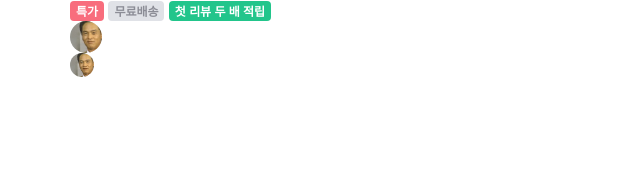
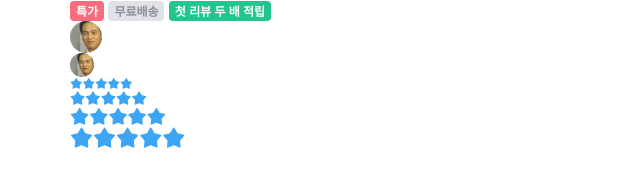
Before and after one commit to YunJinah/tomorrow-house, a website: page index.html in a window 1280 px wide. Shown: the whole page, without its empty margins (0-640 px from the left). Drawn offline with nearby package versions, Linux system fonts and the light colour scheme; files that its build step writes are made by us from their sources; files whose address does not match are found by name.

Commit message:
💄 Implement star-rating components

```diff
--- a/index.html
+++ b/index.html
@@ -39,6 +39,36 @@
         <div class="avatar-24">
           <img src="./assets/images/img-user-01.jpg" alt="아바타" />
         </div>
+        <div>
+          <div class="star-rating-13">
+            <i class="ic-star is-active"></i>
+            <i class="ic-star is-active"></i>
+            <i class="ic-star is-active"></i>
+            <i class="ic-star is-active"></i>
+            <i class="ic-star is-active"></i>
+          </div>
+          <div class="star-rating-16">
+            <i class="ic-star is-active"></i>
+            <i class="ic-star is-active"></i>
+            <i class="ic-star is-active"></i>
+            <i class="ic-star is-active"></i>
+            <i class="ic-star is-active"></i>
+          </div>
+          <div class="star-rating-20">
+            <i class="ic-star is-active"></i>
+            <i class="ic-star is-active"></i>
+            <i class="ic-star is-active"></i>
+            <i class="ic-star is-active"></i>
+            <i class="ic-star is-active"></i>
+          </div>
+          <div class="star-rating-24">
+            <i class="ic-star is-active"></i>
+            <i class="ic-star is-active"></i>
+            <i class="ic-star is-active"></i>
+            <i class="ic-star is-active"></i>
+            <i class="ic-star is-active"></i>
+          </div>
+        </div>
         </div>
       </div>
     </div>
--- a/styles/main.scss
+++ b/styles/main.scss
@@ -13,5 +13,6 @@
 
 @import './modules/tags';
 @import './modules/avatars';
+@import './modules/star-ratings';
 
 @import './layouts/grids';
--- /dev/null
+++ b/styles/modules/_star-ratings.scss
@@ -0,0 +1,31 @@
+%star-ratins-base {
+  @include flexbox(start);
+
+  .ic-star {
+    color: $border;
+
+    &.is-active {
+      color: $blue;
+    }
+  }
+}
+
+.star-rating-13 {
+  @extend %star-ratins-base;
+  font-size: 13px;
+}
+
+.star-rating-16 {
+  @extend %star-ratins-base;
+  font-size: 16px;
+}
+
+.star-rating-20 {
+  @extend %star-ratins-base;
+  font-size: 20px;
+}
+
+.star-rating-24 {
+  @extend %star-ratins-base;
+  font-size: 24px;
+}
```
